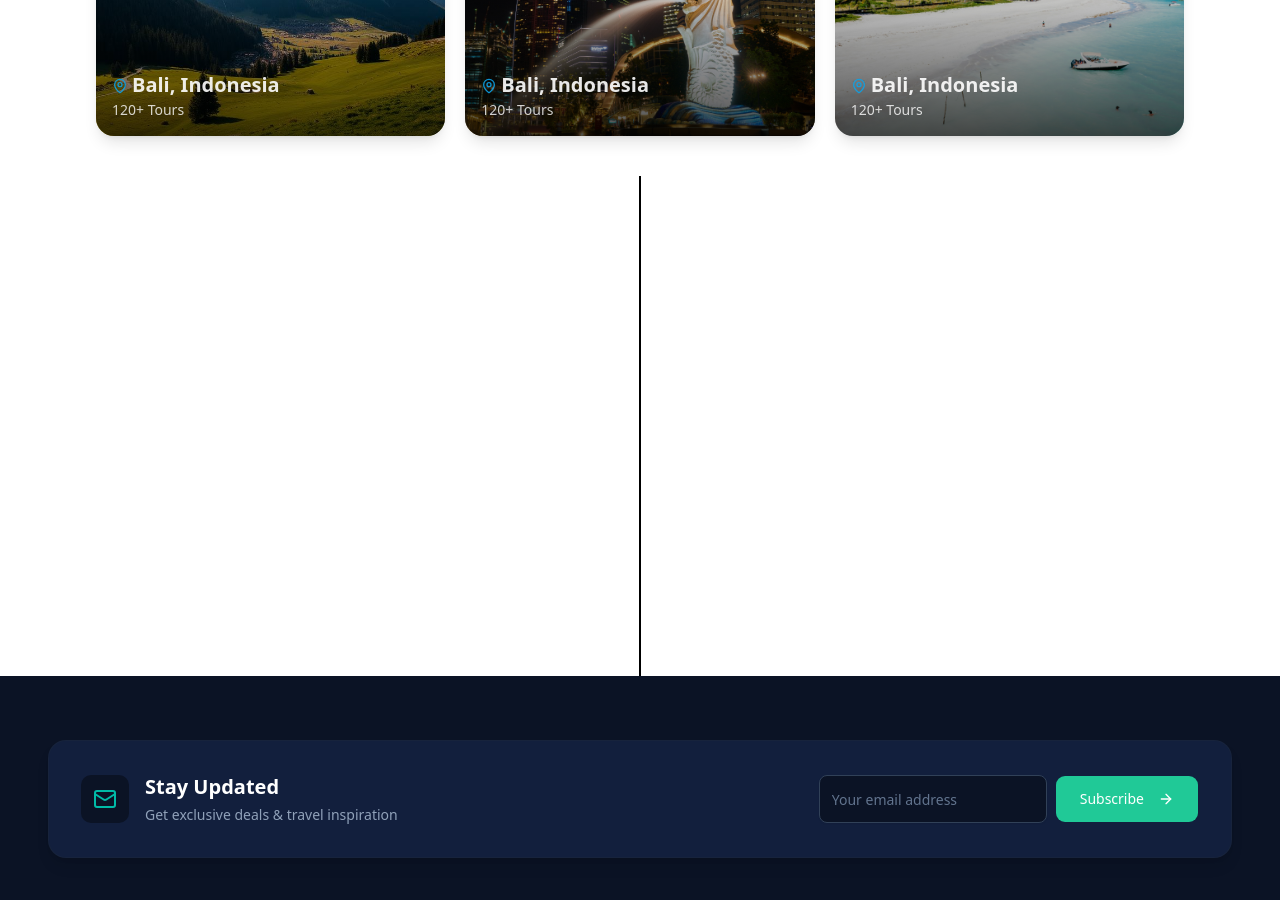
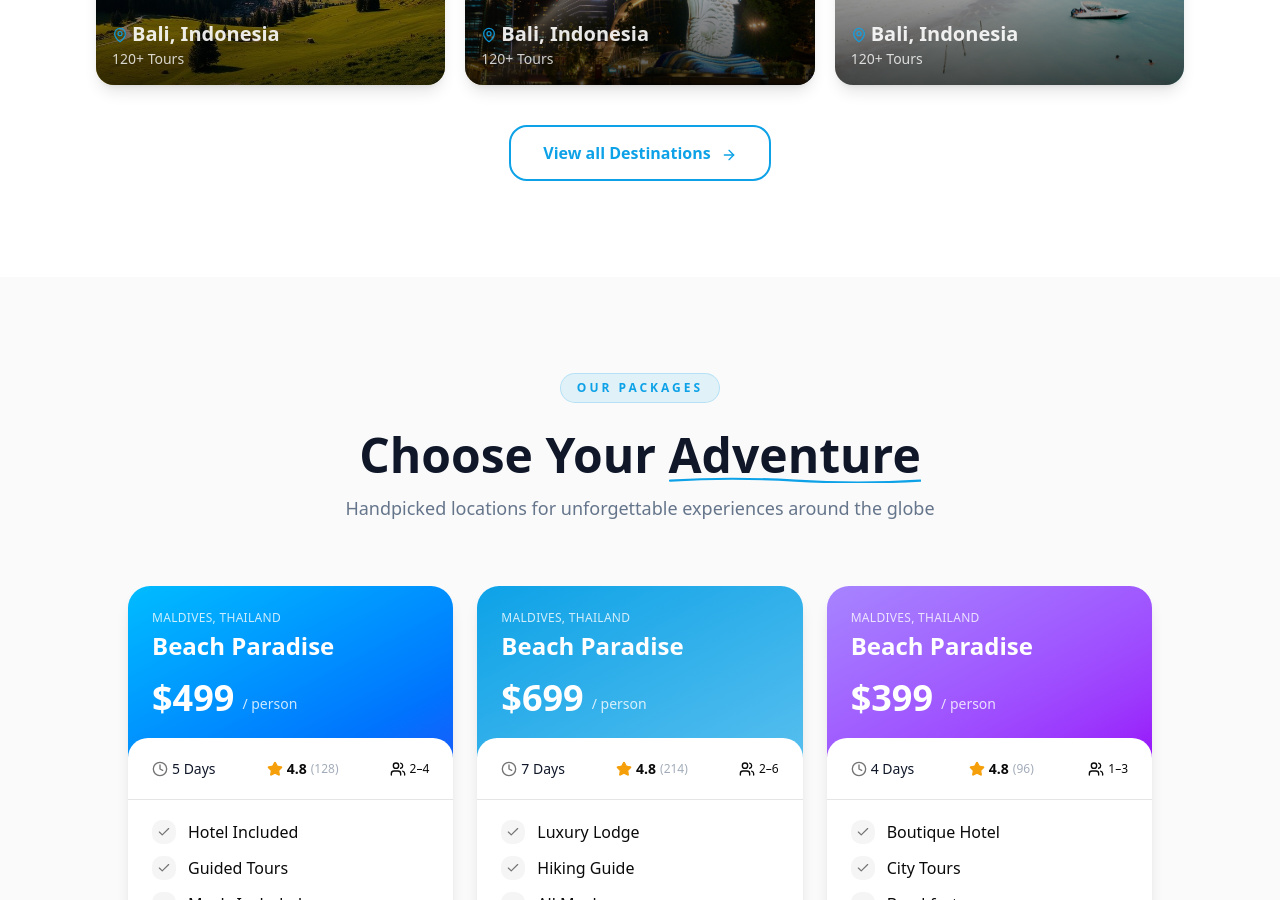
Before and after one commit to orikuOlarotimi/GoVolo, a Next.js app in the folder govolo/: page / in a window 1280 px wide. Shown: the part 1900-2800 px from the top of the page. Built offline with nearby package versions, Linux system fonts and the light colour scheme.

Commit message:
partially finished section 2

```diff
--- a/govolo/app/page.tsx
+++ b/govolo/app/page.tsx
@@ -1,11 +1,13 @@
 import MainHero from "@/components/homepages/MainHero";
 import Destinations from "@/components/homepages/Destinations";
+import AdventureCard from "@/components/homepages/AdventureCard";
 
 export default function Home() {
   return (
     <div className="">
       <MainHero />
-      <Destinations/>
+      <Destinations />
+      <AdventureCard/>
     </div>
   );
 }
--- /dev/null
+++ b/govolo/components/card/TravelCard.tsx
@@ -0,0 +1,153 @@
+import React from "react";
+import { Star, Clock, Users, Check } from "lucide-react";
+
+type Feature = string;
+
+interface TravelCardProps {
+  label?: string; // optional
+  title: string;
+  price: number;
+  duration: string;
+  rating: number;
+  reviews: number;
+  people: string;
+  features: Feature[];
+  buttonText?: string;
+  buttonColor?: string;
+  backgroundColor?: string;
+}
+
+const TravelCard: React.FC<TravelCardProps> = ({
+  label,
+  title,
+  price,
+  duration,
+  rating,
+  reviews,
+  people,
+  features,
+  buttonText = "Book Now",
+  backgroundColor,
+}) => {
+  return (
+    <div className="w-full rounded-3xl overflow-hidden shadow-lg bg-white">
+      {/* Top Section */}
+      <div
+        className={`${
+          backgroundColor || "bg-gradient-to-br from-sky-400 to-blue-600"
+        } text-white p-6 relative pb-10`}
+      >
+        {label && (
+          <p className="text-xs uppercase tracking-wide opacity-80">{label}</p>
+        )}
+
+        <h2 className="text-2xl font-bold mt-1">{title}</h2>
+
+        <div className="mt-4 flex items-end gap-2">
+          <span className="text-4xl font-bold">${price}</span>
+          <span className="text-sm opacity-80 mb-1">/ person</span>
+        </div>
+
+        {/* Curved bottom */}
+        <div className="absolute bottom-0 left-0 w-full pt-5 bg-white rounded-t-[2rem]" />
+      </div>
+
+      {/* Info Row */}
+      <div className="flex justify-between items-center px-6 pb-5 text-[14px] border-b">
+        <div className="flex items-center gap-1 text-[rgb(15,23,41)]">
+          <svg
+            xmlns="http://www.w3.org/2000/svg"
+            width="24"
+            height="24"
+            viewBox="0 0 24 24"
+            fill="none"
+            stroke="currentColor"
+            stroke-width="2"
+            stroke-linecap="round"
+            stroke-linejoin="round"
+            className="lucide lucide-clock h-4 w-4 text-muted-foreground"
+          >
+            <circle cx="12" cy="12" r="10"></circle>
+            <polyline points="12 6 12 12 16 14"></polyline>
+          </svg>
+          <span>{duration}</span>
+        </div>
+
+        <div className="flex items-center gap-1 font-[700]">
+          <svg
+            xmlns="http://www.w3.org/2000/svg"
+            width="24"
+            height="24"
+            viewBox="0 0 24 24"
+            fill="none"
+            stroke="currentColor"
+            stroke-width="2"
+            stroke-linecap="round"
+            stroke-linejoin="round"
+            className="lucide lucide-star h-4 w-4 text-[rgb(245,159,10)] fill-[rgb(245,159,10)]"
+          >
+            <path d="M11.525 2.295a.53.53 0 0 1 .95 0l2.31 4.679a2.123 2.123 0 0 0 1.595 1.16l5.166.756a.53.53 0 0 1 .294.904l-3.736 3.638a2.123 2.123 0 0 0-.611 1.878l.882 5.14a.53.53 0 0 1-.771.56l-4.618-2.428a2.122 2.122 0 0 0-1.973 0L6.396 21.01a.53.53 0 0 1-.77-.56l.881-5.139a2.122 2.122 0 0 0-.611-1.879L2.16 9.795a.53.53 0 0 1 .294-.906l5.165-.755a2.122 2.122 0 0 0 1.597-1.16z"></path>
+          </svg>
+          <span>{rating}</span>
+          <span className="opacity-60 text-[rgb(101,117,139)] text-[12px] font-[400]">
+            ({reviews})
+          </span>
+        </div>
+
+        <div className="flex items-center gap-1">
+          <Users size={16} />
+          <span className="text-[12px] font-[500]">{people}</span>
+        </div>
+      </div>
+
+      {/* Features */}
+      <div className="px-6 py-5 space-y-3">
+        {features.map((feature, index) => (
+          <div key={index} className="flex items-center gap-3 ">
+            <div className="w-6 h-6 rounded-lg flex items-center justify-center shrink-0 bg-muted">
+              <svg
+                xmlns="http://www.w3.org/2000/svg"
+                width="24"
+                height="24"
+                viewBox="0 0 24 24"
+                fill="none"
+                stroke="currentColor"
+                stroke-width="2"
+                stroke-linecap="round"
+                stroke-linejoin="round"
+                className="lucide lucide-check h-3.5 w-3.5 text-muted-foreground"
+              >
+                <path d="M20 6 9 17l-5-5"></path>
+              </svg>
+            </div>
+            <span>{feature}</span>
+          </div>
+        ))}
+      </div>
+
+      {/* Button */}
+      <div className="px-6 pb-6">
+        <button className="w-full font-semibold transition-all duration-200 cursor-pointer rounded-xl py-3 flex items-center justify-center gap-2 hover:bg-gray-50   group border-2 border-border hover:border-[rgb(13,162,231)] hover:text-[rgb(13,162,231)] bg-transparent">
+          {buttonText}
+          <svg
+            xmlns="http://www.w3.org/2000/svg"
+            width="24"
+            height="24"
+            viewBox="0 0 24 24"
+            fill="none"
+            stroke="currentColor"
+            stroke-width="2"
+            stroke-linecap="round"
+            stroke-linejoin="round"
+            className="lucide lucide-arrow-right h-4 w-4 group-hover:translate-x-0.5 transition-transform mt-[3px]"
+          >
+            <path d="M5 12h14"></path>
+            <path d="m12 5 7 7-7 7"></path>
+          </svg>
+        </button>
+      </div>
+    </div>
+  );
+};
+
+export default TravelCard;
--- /dev/null
+++ b/govolo/components/homepages/AdventureCard.tsx
@@ -0,0 +1,94 @@
+import React from 'react'
+import TravelCard from '../card/TravelCard';
+
+const AdventureCard = () => {
+  return (
+    <div className="w-full flex items-center justify-between flex-col py-[96px] bg-muted/50">
+      <div className="w-full container flex items-center justify-center mb-[64px]">
+        <div className="flex flex-col items-center justify-between  ">
+          <div className="inline-block text-[rgb(13,162,231)] font-[600] text-xs uppercase tracking-[0.25em] px-4 py-1.5 rounded-full bg-[rgb(13,162,231)]/10 border border-[rgb(13,162,231)]/20 mb-3">
+            OUR PACKAGES
+          </div>
+          <h2 className="lg:text-5xl md:text-4xl font-[700] mt-4 text-[rgb(15,23,41)]">
+            Choose Your{" "}
+            <span className="relative inline-block ">
+              Adventure
+              <svg
+                className="absolute -bottom-1 left-0 w-full text-[rgb(13,162,231)]"
+                viewBox="0 0 300 8"
+                fill="none"
+              >
+                <path
+                  d="M1 5.5 Q75 1 150 5.5 Q225 10 299 5.5"
+                  stroke="currentColor"
+                  strokeWidth="2.5"
+                  strokeLinecap="round"
+                />
+              </svg>
+            </span>
+          </h2>
+
+          <p className="text-[18px] mt-4  text-[rgb(101,117,139)] font-[500] text-center">
+            Handpicked locations for unforgettable experiences around the globe
+          </p>
+        </div>
+      </div>
+
+      <div className="grid grid-cols-1 md:grid-cols-3 lg:grid-cols-3 gap-6  max-w-5xl mx-auto container ">
+        <TravelCard
+          label="Maldives, Thailand"
+          title="Beach Paradise"
+          price={499}
+          duration="5 Days"
+          rating={4.8}
+          reviews={128}
+          people="2–4"
+          features={[
+            "Hotel Included",
+            "Guided Tours",
+            "Meals Included",
+            "Airport Transfer",
+          ]}
+        />
+        <TravelCard
+          label="Maldives, Thailand"
+          title="Beach Paradise"
+          price={699}
+          duration="7 Days"
+          rating={4.8}
+          reviews={214}
+          people="2–6"
+          features={[
+            "Luxury Lodge",
+            "Hiking Guide",
+            "All Meals",
+            "Equipment Provided",
+          ]}
+          backgroundColor="bg-gradient-to-br from-[rgb(13,162,231)] to-[rgb(13,162,231)]/70"
+        />
+        <TravelCard
+          label="Maldives, Thailand"
+          title="Beach Paradise"
+          price={399}
+          duration="4 Days"
+          rating={4.8}
+          reviews={96}
+          people="1–3"
+          features={["Boutique Hotel", "City Tours", "Breakfast", "Metro Pass"]}
+          backgroundColor="bg-gradient-to-br from-violet-400 to-purple-600"
+        />
+      </div>
+
+      <div className="opacity-100">
+        <p className="text-center text-sm text-muted-foreground mt-10">
+          All packages include travel insurance.{" "}
+          <span className="text-[rgb(13,162,231)] underline underline-offset-2 cursor-pointer font-medium">
+            Compare all packages →
+          </span>
+        </p>
+      </div>
+    </div>
+  );
+}
+
+export default AdventureCard
--- a/govolo/components/homepages/Destinations.tsx
+++ b/govolo/components/homepages/Destinations.tsx
@@ -4,9 +4,9 @@ import { Star, MapPin } from "lucide-react";
 import DestinationCard  from "../card/DestinationCard";
 const Destinations = () => {
   return (
-    <div className="min-h-[1366px] w-full flex items-center justify-between flex-col pt-[96px]">
-      <div className="w-full container min-h-[200px] flex items-center justify-center ">
-        <div className="min-h-[150px] flex flex-col items-center justify-between  ">
+    <div className="w-full flex items-center justify-between flex-col py-[96px]">
+      <div className="w-full container  flex items-center justify-center">
+        <div className="flex flex-col items-center justify-between">
           <div className="inline-block text-[rgb(13,162,231)] font-[600] text-xs uppercase tracking-[0.25em] px-4 py-1.5 rounded-full bg-[rgb(13,162,231)]/10 border border-[rgb(13,162,231)]/20 mb-3">
             TOP DESTINATIONS
           </div>
@@ -35,7 +35,7 @@ const Destinations = () => {
         </div>
       </div>
 
-      <div className="grid grid-cols-1 md:grid-cols-2 lg:grid-cols-3 gap-5 w-full container px-24   my-[40px] auto-rows-[275px]">
+      <div className="grid grid-cols-1 md:grid-cols-2 lg:grid-cols-3 gap-5 w-full container px-24  my-[40px] auto-rows-[275px]">
         {/* BIG ITEM (spans 2 rows only on desktop) */}
         <div className=" lg:row-span-2">
           <DestinationCard
@@ -121,7 +121,30 @@ const Destinations = () => {
         </div>
       </div>
 
-      <div className="border border-black h-[500px]"></div>
+      <button className="inline-flex items-center justify-center gap-2.5 group cursor-pointer px-8 py-3.5 text-[rgb(13,162,231)] rounded-2xl border-2 border-[rgb(13,162,231)] font-semibold hover:bg-[rgb(13,162,231)] hover:text-white transition-all duration-300">
+        View all Destinations
+        <svg
+          xmlns="http://www.w3.org/2000/svg"
+          width="24"
+          height="24"
+          viewBox="0 0 24 24"
+          fill="none"
+          stroke="currentColor"
+          stroke-width="2"
+          stroke-linecap="round"
+          stroke-linejoin="round"
+          className="lucide lucide-arrow-right h-4 w-4 group-hover:translate-x-0.5 transition-transform mt-[3px]"
+        >
+          <path
+            d="M5 12h14"
+
+          ></path>
+          <path
+            d="m12 5 7 7-7 7"
+
+          ></path>
+        </svg>
+      </button>
     </div>
   );
 };
```
